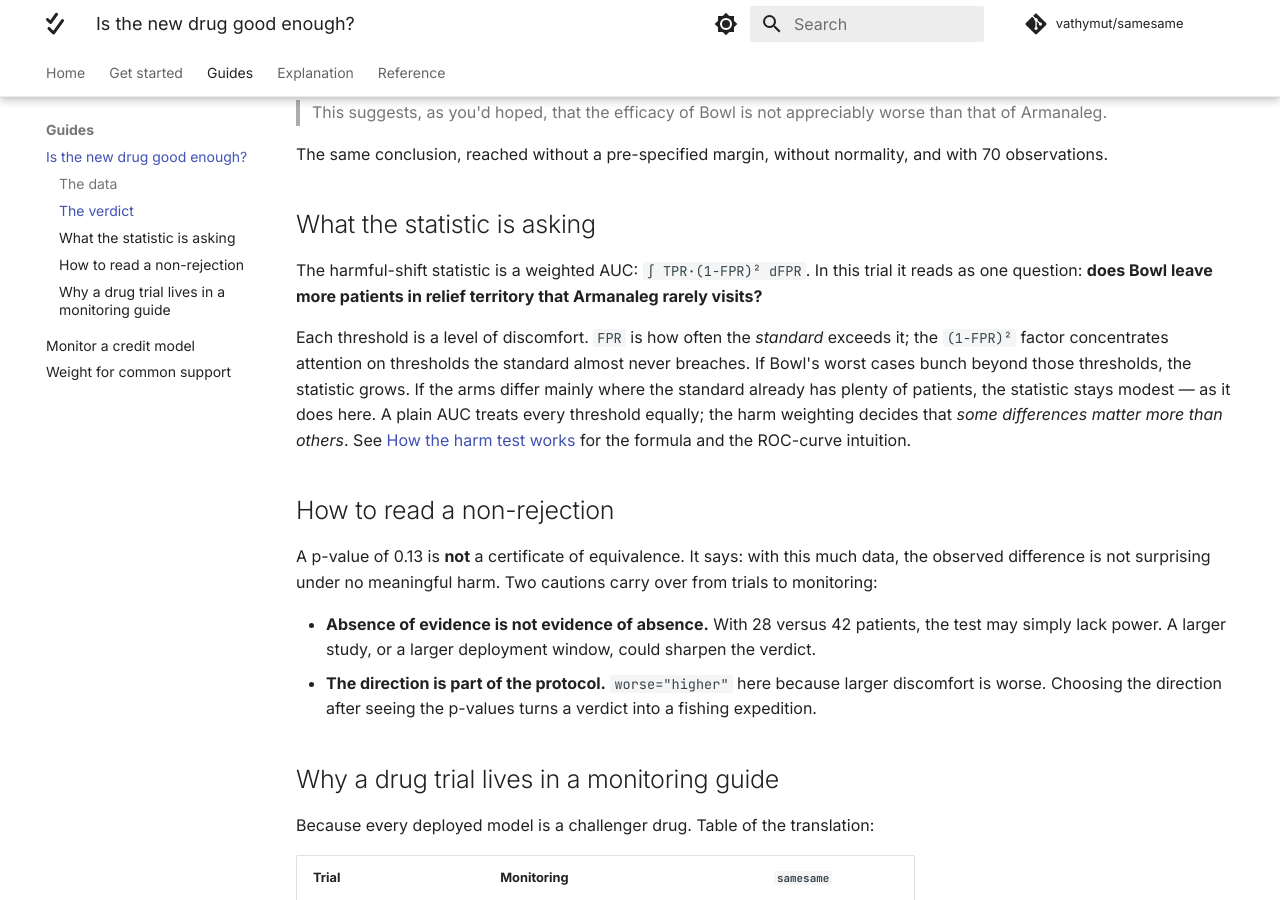
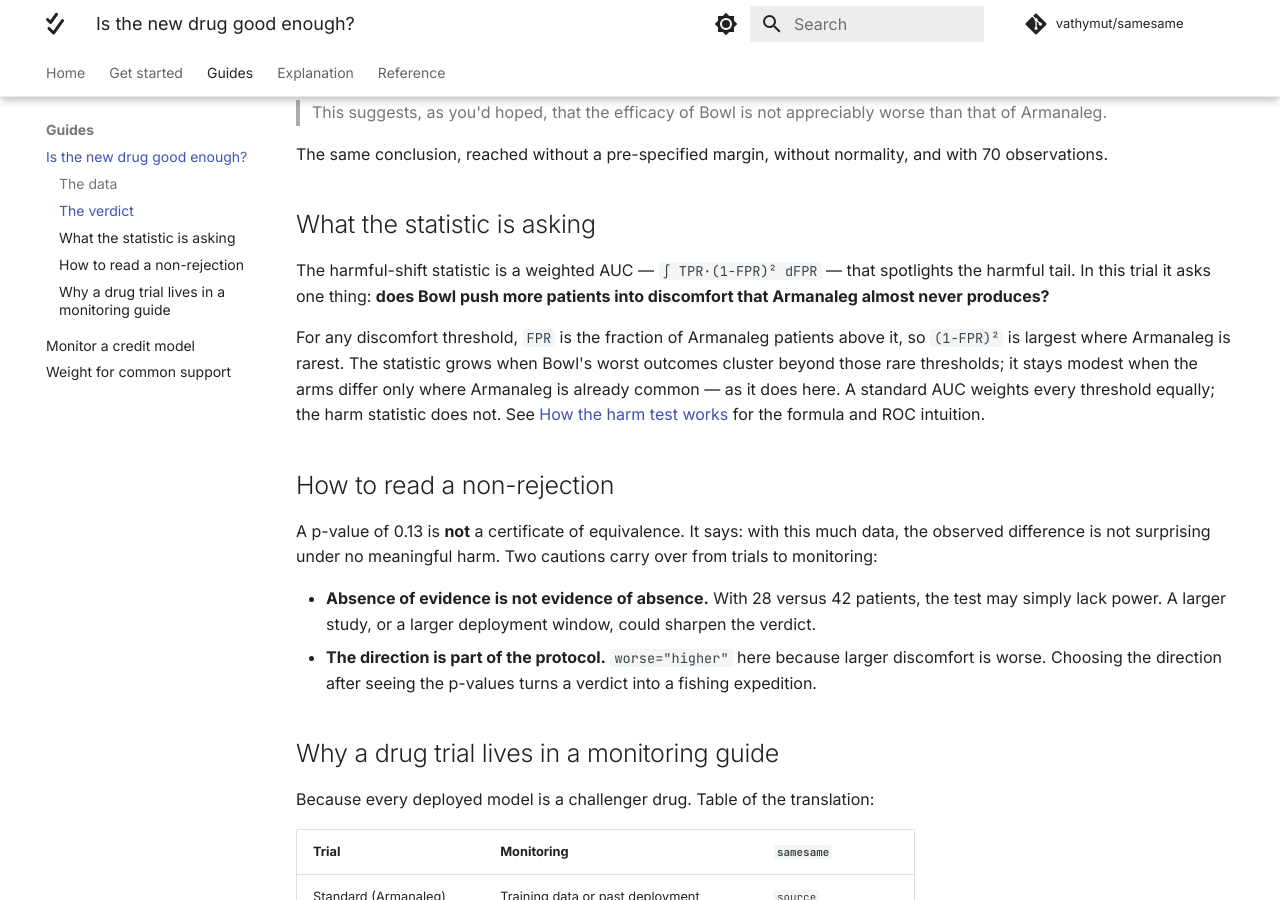
Before and after one commit to vathymut/samesame, an MkDocs documentation site: the page built from docs/examples/trials/check-drug-efficacy.md, in a window 1280 px wide and 900 px high, scrolled down 1644 px. Built offline with MkDocs 1.6.1 and Material for MkDocs 9.7.7, drawn with Linux system fonts in a browser that asks for light colours; comment, search, counter and statistics services are not loaded.

Commit message:
docs: tighten harmful-shift statistic explanation in drug efficacy guide
Refine weighted AUC description to reduce clunky phrasing and clarify
tail weighting intuition.

Co-Authored-By: internal-model

```diff
--- a/docs/examples/trials/check-drug-efficacy.md
+++ b/docs/examples/trials/check-drug-efficacy.md
@@ -93,19 +93,18 @@ normality, and with 70 observations.
 
 ## What the statistic is asking
 
-The harmful-shift statistic is a weighted AUC: `∫ TPR·(1−FPR)² dFPR`. In this
-trial it reads as one question: **does Bowl leave more patients in relief
-territory that Armanaleg rarely visits?**
+The harmful-shift statistic is a weighted AUC — `∫ TPR·(1−FPR)² dFPR` — that
+spotlights the harmful tail. In this trial it asks one thing: **does Bowl push
+more patients into discomfort that Armanaleg almost never produces?**
 
-Each threshold is a level of discomfort. `FPR` is how often the *standard*
-exceeds it; the `(1−FPR)²` factor concentrates attention on thresholds the
-standard almost never breaches. If Bowl's worst cases bunch beyond those
-thresholds, the statistic grows. If the arms differ mainly where the standard
-already has plenty of patients, the statistic stays modest — as it does here.
-A plain AUC treats every threshold equally; the harm weighting decides that
-*some differences matter more than others*. See [How the harm test
-works](../../explanation/harmful-shift-statistic.md) for the formula and the
-ROC-curve intuition.
+For any discomfort threshold, `FPR` is the fraction of Armanaleg patients
+above it, so `(1−FPR)²` is largest where Armanaleg is rarest. The statistic
+grows when Bowl's worst outcomes cluster beyond those rare thresholds; it stays
+modest when the arms differ only where Armanaleg is already common — as it does
+here. A standard AUC weights every threshold equally; the harm statistic does
+not. See [How the harm test
+works](../../explanation/harmful-shift-statistic.md) for the formula and ROC
+intuition.
 
 ## How to read a non-rejection
 
```
